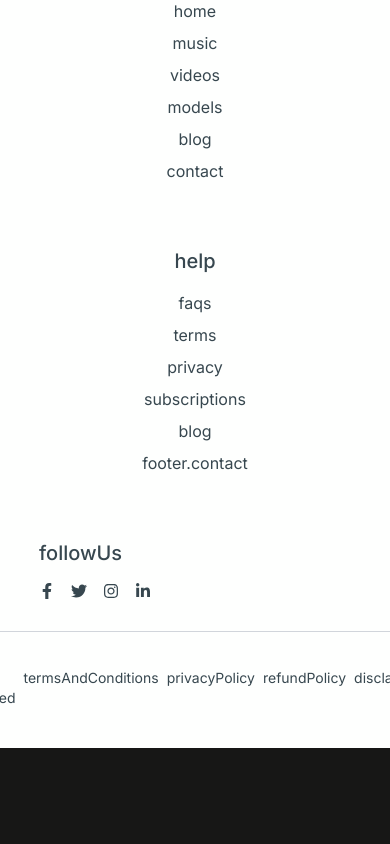
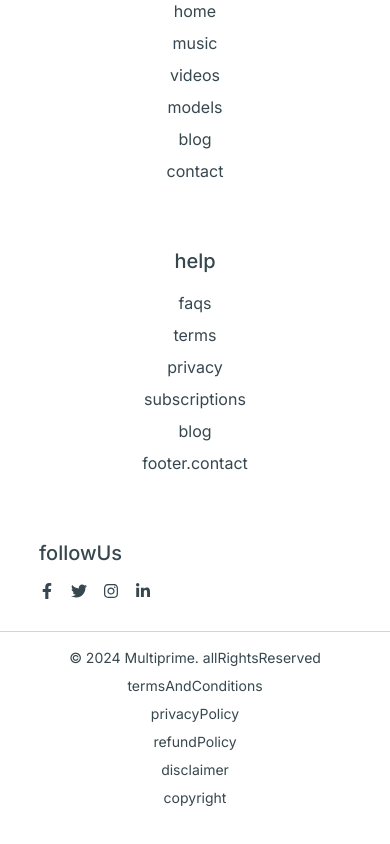
Before and after one commit to Simeon-Azeh/Multiprime-react, a React (Vite) app: page / in a window 390 px wide. Shown: the part 4933-5777 px from the top of the page. Before the commit the page ends 5681 px from the top, so only its background shows below. Built offline with nearby package versions, Linux system fonts and the light colour scheme.

Commit message:
fixed responsiveness issues

```diff
--- a/src/components/footer.jsx
+++ b/src/components/footer.jsx
@@ -46,7 +46,7 @@ function Footer() {
           </div>
         </div>
       </div>
-      <div className="w-full mt-8 text-center border-t border-gray-300 border-solid dark:border-gray-700 pt-4 flex gap-2 items-center justify-center">
+      <div className="w-full mt-8 text-center border-t border-gray-300 border-solid dark:border-gray-700 pt-4 flex flex-col lg:flex-row gap-2 items-center justify-center">
         <p className="text-sm">&copy; 2024 Multiprime. {t('allRightsReserved')}</p>
         <p className="text-sm">{t('termsAndConditions')}</p>
         <p className="text-sm">{t('privacyPolicy')}</p>
```
